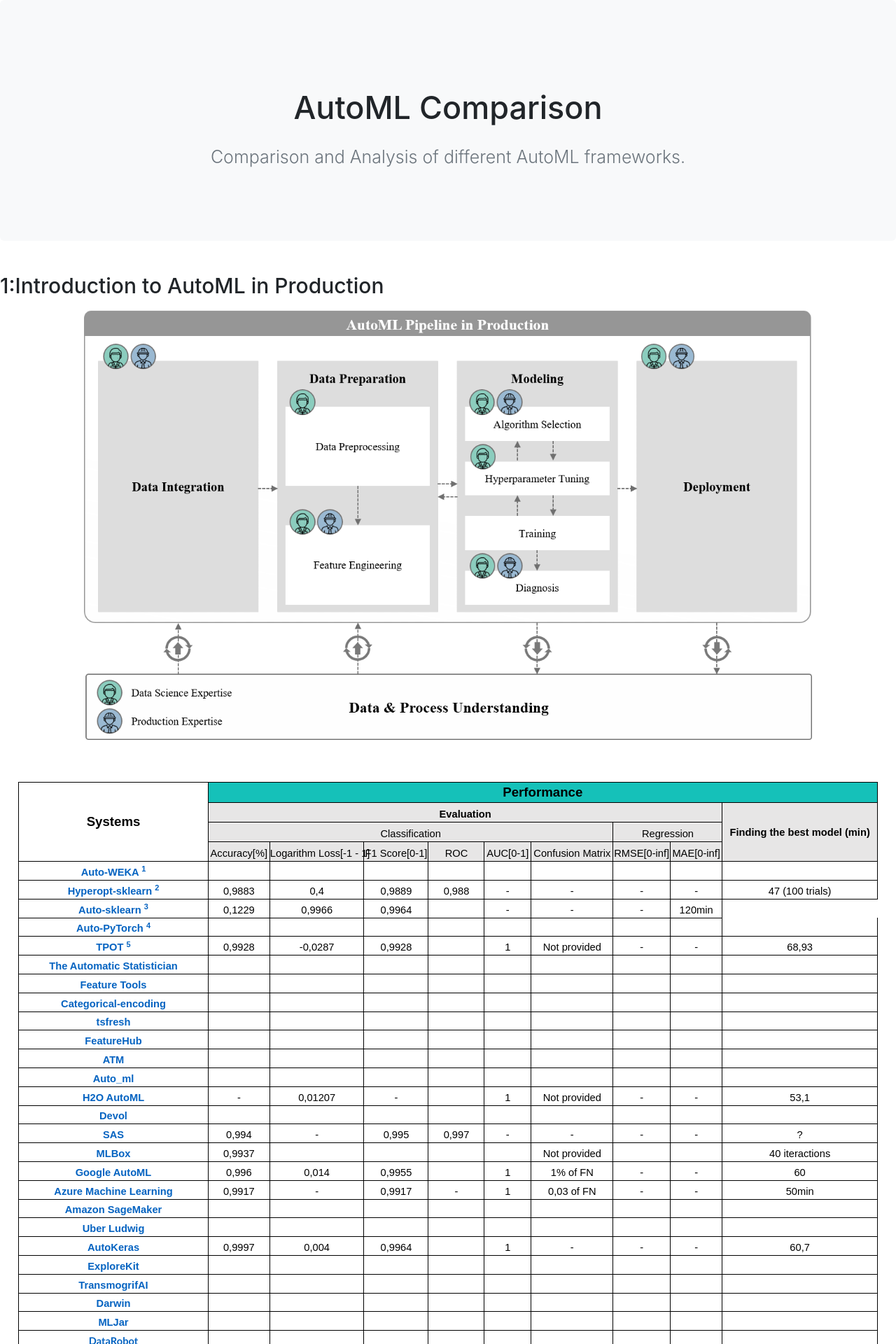
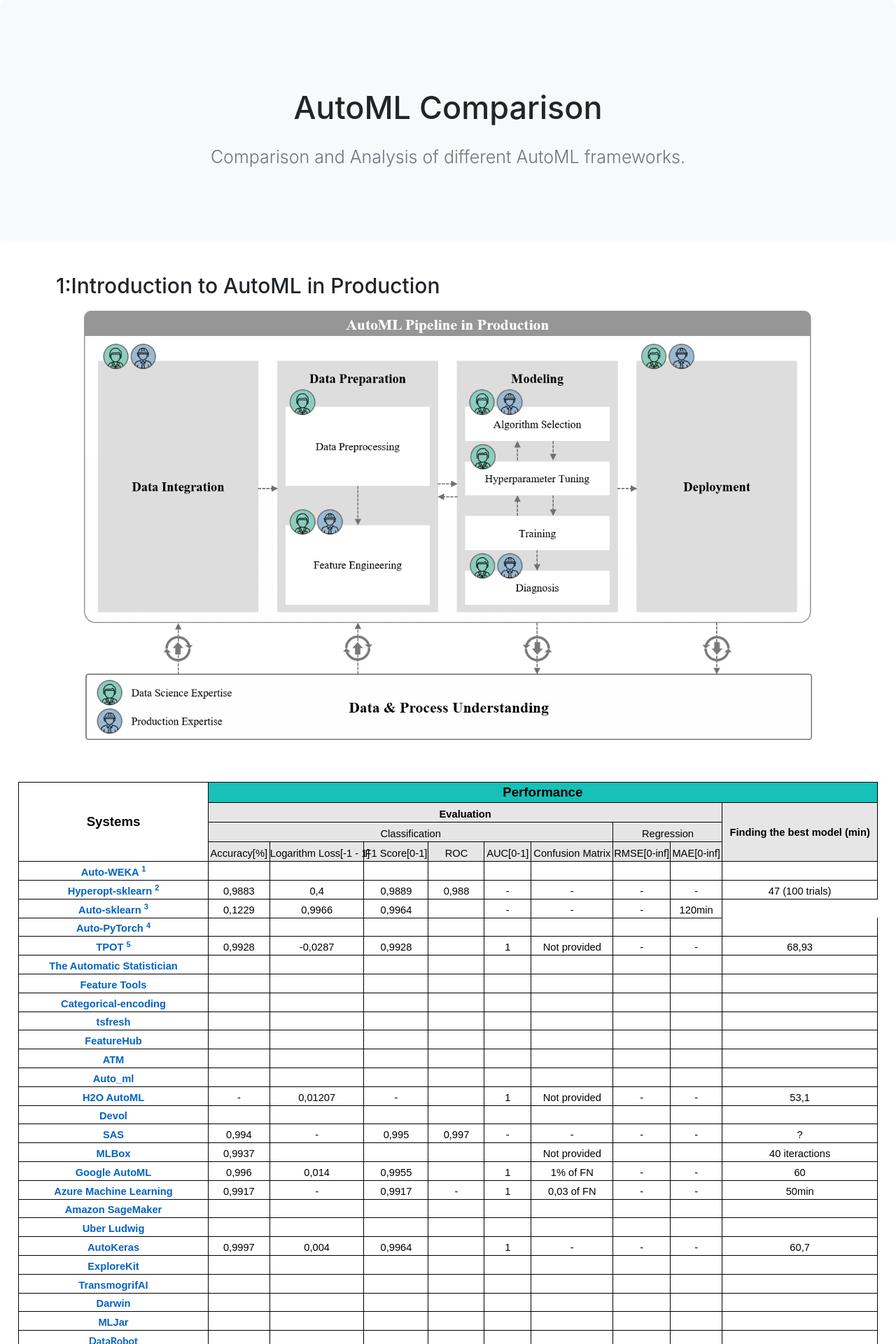
Before and after one commit to jonathankrauss/AutoML-Benchmark, a Jekyll site: the page built from README.md, in a window 1280 px wide. Shown: the top 1920 px of the page at 70% size. Built offline with Jekyll 4.4.1, drawn with Linux system fonts in a browser that asks for light colours; our own code applies the rules of GitHub Pages for plain Markdown files; comment, search, counter and statistics services are not loaded.

Commit message:
Update default.html

```diff
--- a/_layouts/default.html
+++ b/_layouts/default.html
@@ -44,7 +44,7 @@
       <p class="lead text-muted">Comparison and Analysis of different AutoML frameworks.</p>
   </div>
     </section>
-  <h2> 1:Introduction to AutoML in Production </h2>
+  <h2 class= "ph5"> 1:Introduction to AutoML in Production </h2>
   <div class="ph4">
     <section class="pb3 ph5">
       <p><img src="static/images/pipeline.png" alt="AutoMLPipeline" title="AutoML pipeline in the context of production"></p>
```
